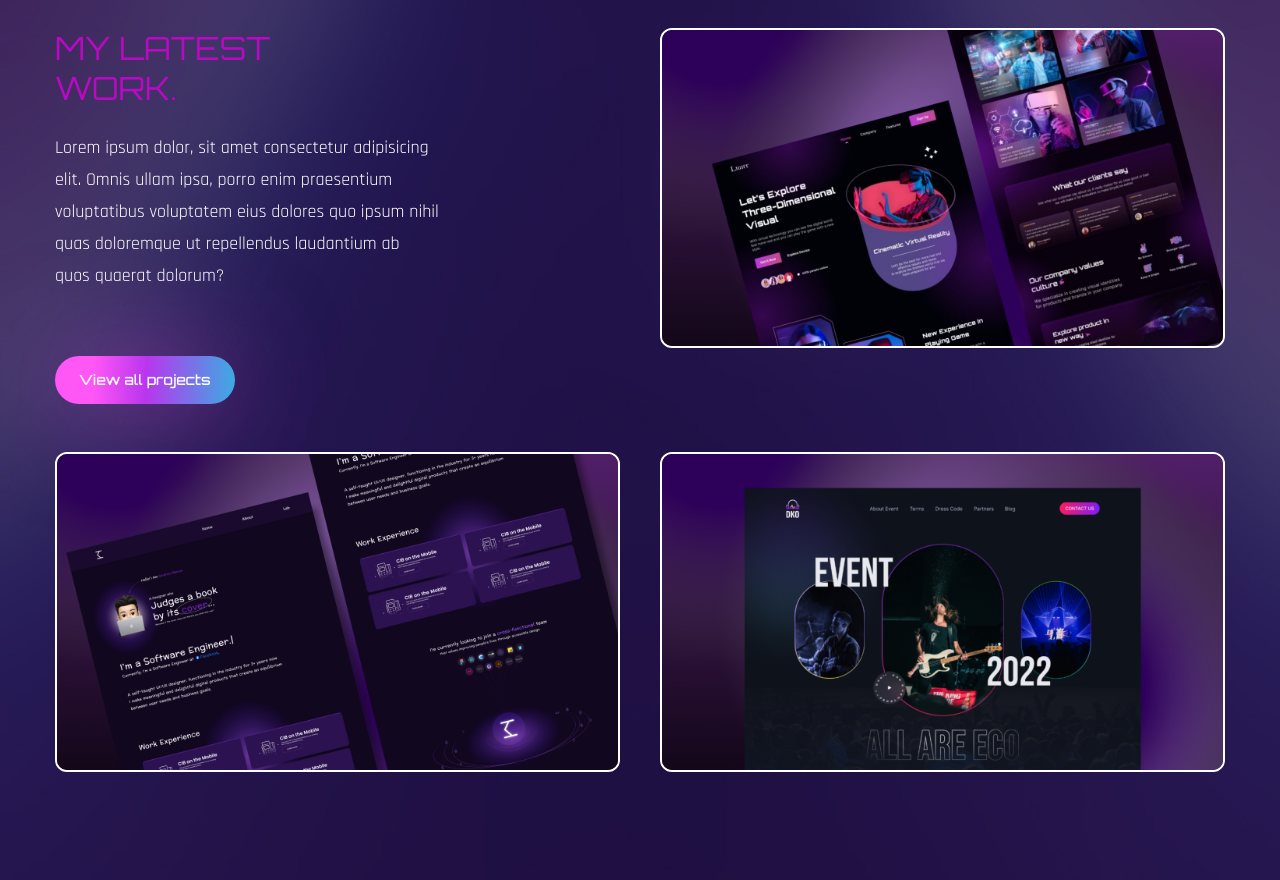
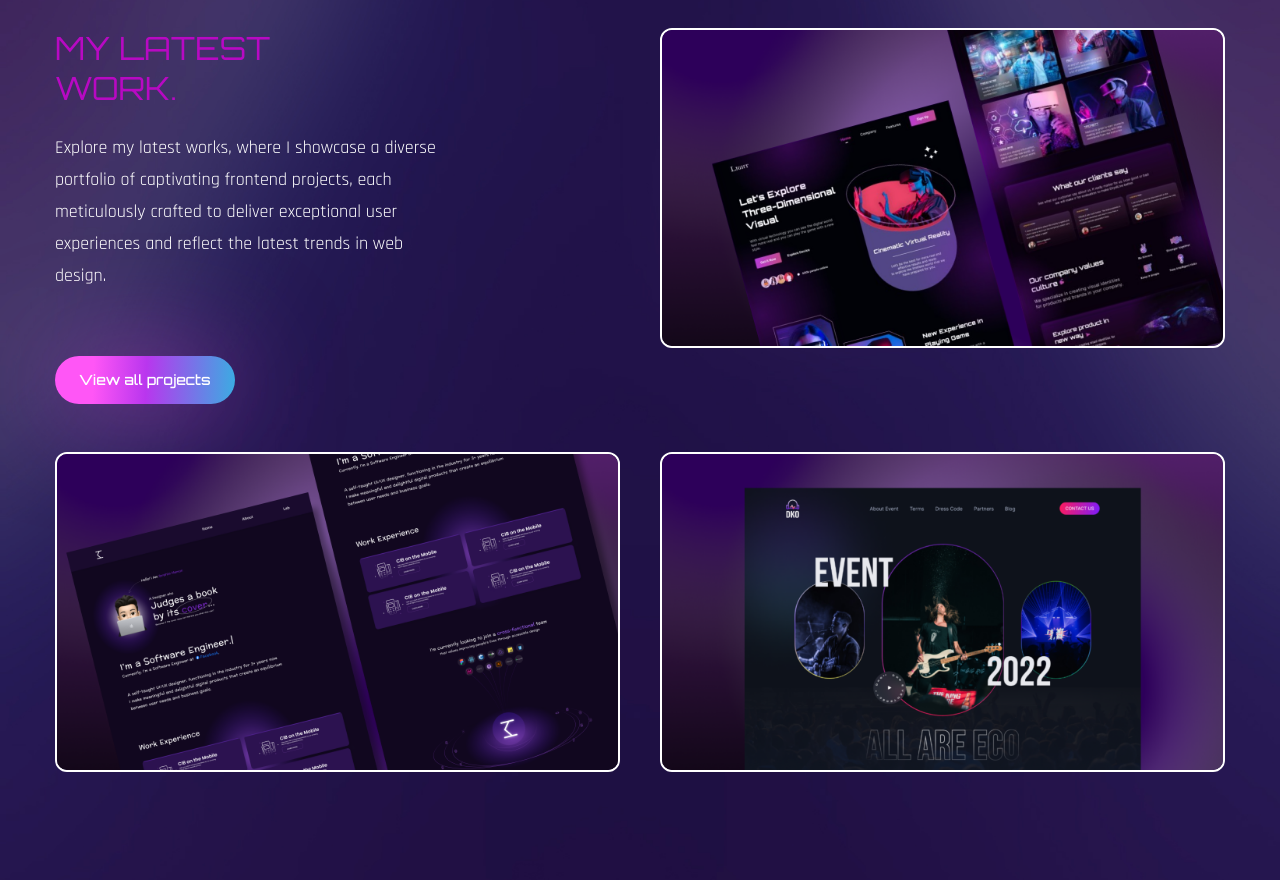
Before and after one commit to OSSwebmaster2003/portfolio-new, a React (Create React App) app: page / in a window 1280 px wide. Shown: the part 2360-3240 px from the top of the page. Built offline with nearby package versions, Linux system fonts and the light colour scheme; the HTML template or start-up script is replaced by a standard one; a web font is replaced by a local one.

Commit message:
Work section changed successfully

```diff
--- a/src/components/Work.js
+++ b/src/components/Work.js
@@ -23,10 +23,10 @@ const Work = () => {
                 Work.
               </h2>
               <p className="max-w-sm mb-16">
-                Lorem ipsum dolor, sit amet consectetur adipisicing elit. Omnis
-                ullam ipsa, porro enim praesentium voluptatibus voluptatem eius
-                dolores quo ipsum nihil quas doloremque ut repellendus
-                laudantium ab quos quaerat dolorum?
+                Explore my latest works, where I showcase a diverse portfolio of
+                captivating frontend projects, each meticulously crafted to
+                deliver exceptional user experiences and reflect the latest
+                trends in web design.
               </p>
               <button className="btn btn-sm">View all projects</button>
             </div>
```
